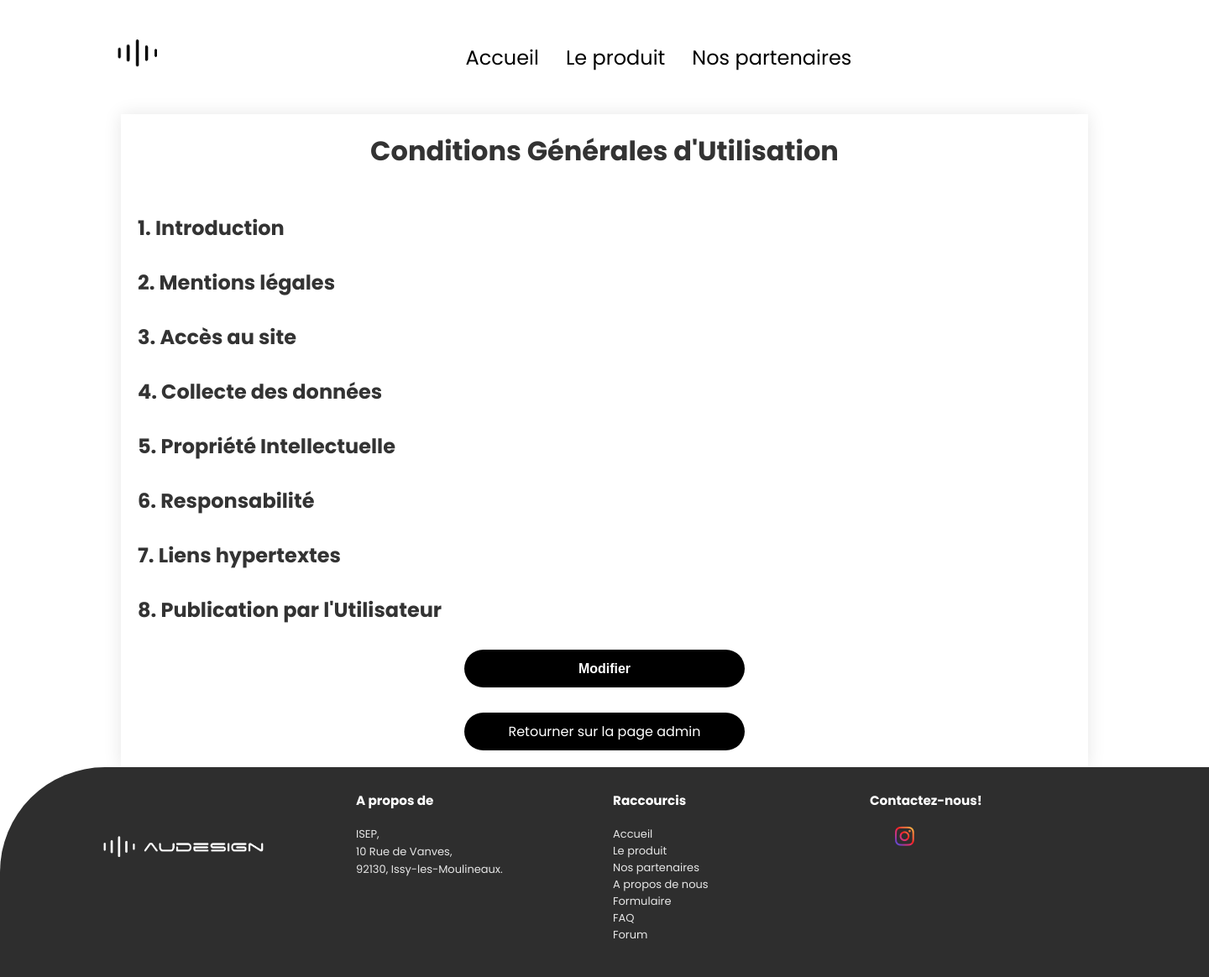
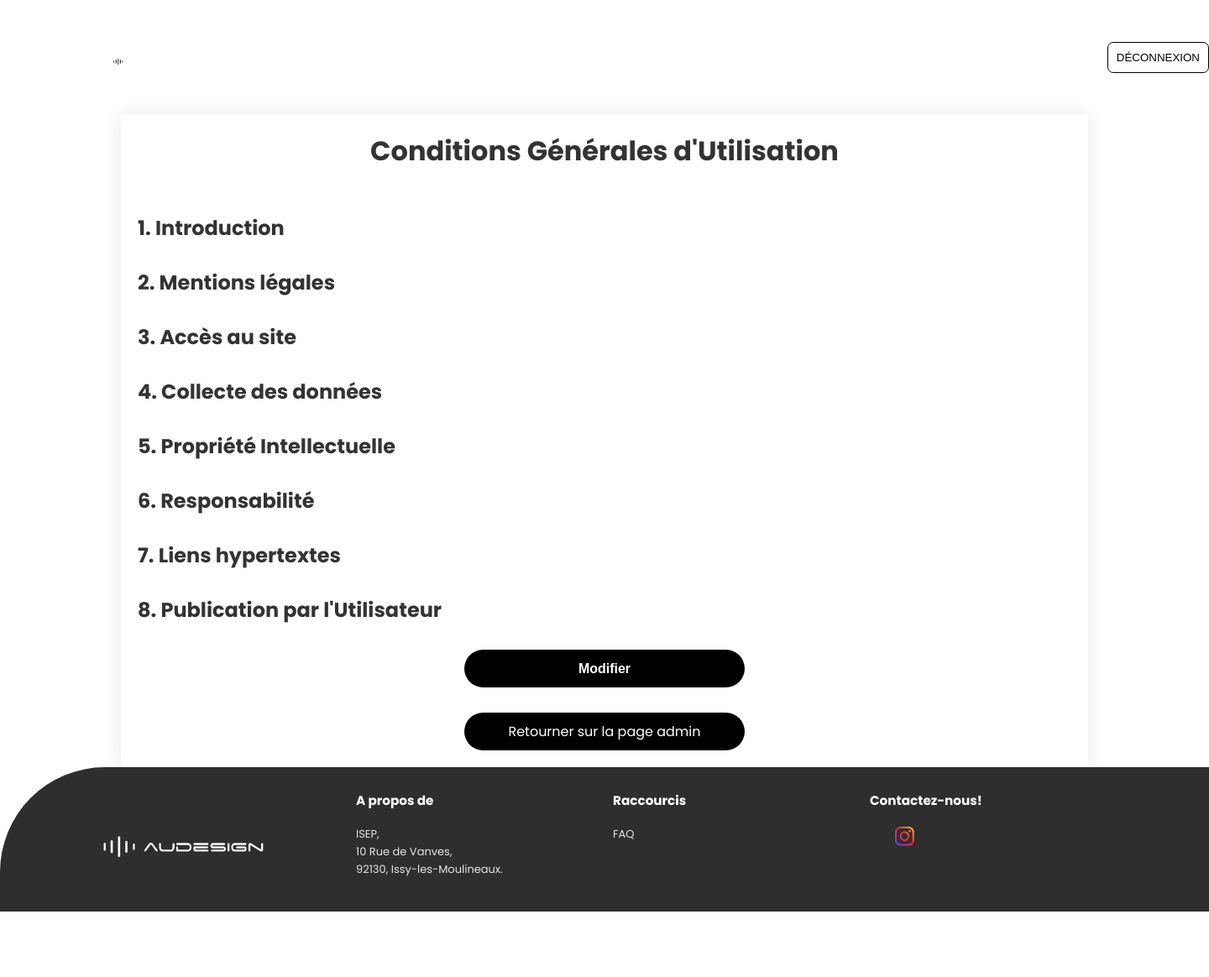
Before and after one commit to Ingridmkl/Maquette, a PHP site: page /Maquette/cgu-admin.php in a window 1440 px wide. Shown: the whole page at 84% size. After the commit the page ends 1086 px from the top, so only its background shows below. Run offline with PHP 8.4, Linux system fonts and the light colour scheme; data that the repository does not hold is empty; some libraries are stand-ins or nearby versions.

Commit message:
coquille

```diff
--- a/User.php
+++ b/User.php
@@ -131,7 +131,7 @@
                             <?php
                         }
                     } else {
-                        echo "0 results";
+                        echo "Vous n'avez mis aucun restaurant pour l'instant";
                     }
                     ?>
                 </div>
--- a/cgu-admin.php
+++ b/cgu-admin.php
@@ -18,14 +18,12 @@
             <img src="./Ressources/AU_DESIGN_LOGO noir.png" height="40%" width="40%">
         </div>
         <div>
-            <ul class="nav-links">
-                <li><a class="nav-link" href="index.php">Accueil</a></li>
-                <li><a class="nav-link" href="index.php">Le produit</a></li>
-                <li><a class="nav-link" href="Search.php">Nos partenaires</a></li>
+            <ul class="login">
+                <a href="deconnexion.php">
+                    <button class="btn btn-color-2" style="margin-left: 1150px;">Déconnexion</button>
+                </a>
             </ul>
         </div>
-
-
     </nav>
     <div class="container">
     <?php
@@ -132,14 +130,7 @@
             <div class="col">
                 <h3>Raccourcis</h3>
                 <ul>
-                    <li><a href="index.php">Accueil</a></li>
-                    <li><a href="index.php">Le produit</a></li>
-                    <li><a href="#search">Nos partenaires</a></li>
-                    <li><a href="Page_A_propo.html">A propos de nous</a></li>
-                    <li><a href="contact.html">Formulaire</a></li>
                     <li><a href="FAQ.php">FAQ</a></li>
-                    <li><a href="forum.php">Forum</a></li>
-
                 </ul>
             </div>
             <div class="colb">
--- a/contact.html
+++ b/contact.html
@@ -70,7 +70,7 @@
                     <li><a href="Page_A_propo.html">A propos de nous</a></li>
                     <li><a href="contact.html">Formulaire</a></li>
                     <li><a href="FAQ.html">FAQ</a></li>
-                    <li><a href="cgu.html">CGU</a></li>
+                    <li><a href="cgu.php">CGU</a></li>
             </div>
             <div class="colb">
                 <h3>Contactez-nous!</h3>
--- a/index.php
+++ b/index.php
@@ -4,7 +4,7 @@
     <meta charset="UTF-8">
     <meta http-equiv="X-UA-Compatible" content="IE=edge">
     <meta name="viewport" content="width=device-width, initial-scale=1.0">
-    <title>Maquette</title>
+    <title>Accueil</title>
     <link rel="stylesheet" href="design.css">
     <link rel="stylesheet" href="media.css">
     <link rel="stylesheet" href="https://cdnjs.cloudflare.com/ajax/libs/font-awesome/6.5.1/css/all.min.css" integrity="sha512-DTOQO9RWCH3ppGqcWaEA1BIZOC6xxalwEsw9c2QQeAIftl+Vegovlnee1c9QX4TctnWMn13TZye+giMm8e2LwA==" crossorigin="anonymous" referrerpolicy="no-referrer" />
```
Also changed, not shown: FAQ.html (+8 -8 lines), Search.php (+4 -4 lines).
